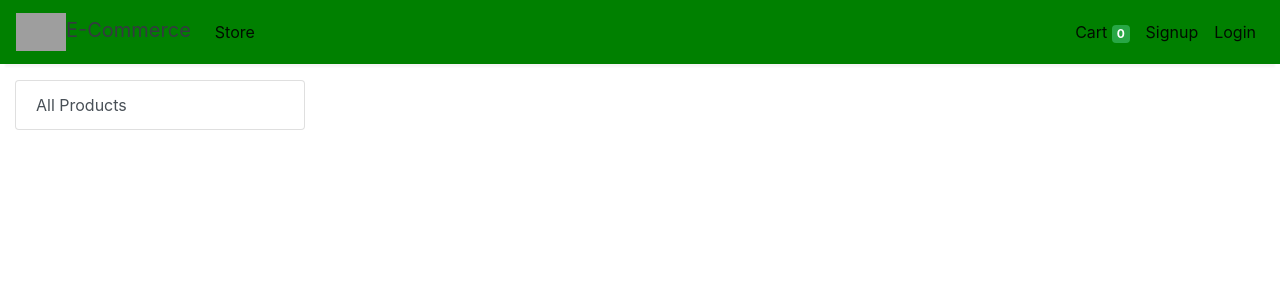
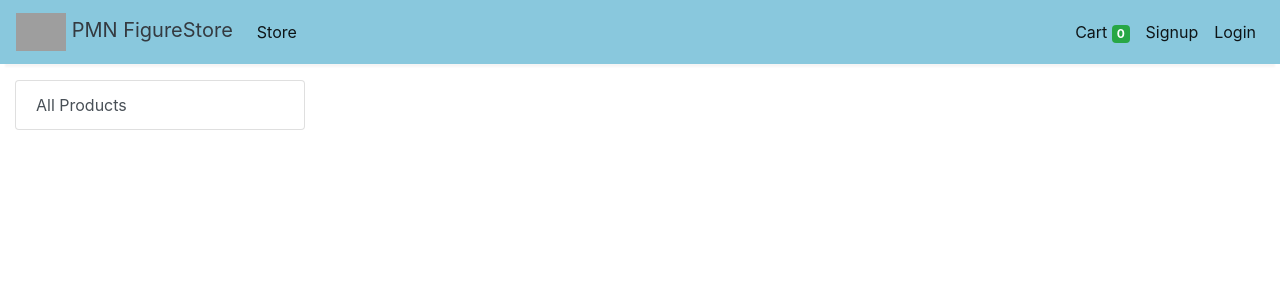
Before and after one commit to sc-matthew/Django_Website, a Django app: page /store in a window 1280 px wide. Shown: the top 300 px of the page. Run offline with Django 4.2, Linux system fonts and the light colour scheme; data that the repository does not hold is empty; some libraries are stand-ins or nearby versions; grey boxes are pictures that could not be loaded.

Commit message:
update colour and website logo + add more functionality

```diff
--- a/Buyers/templates/base.html
+++ b/Buyers/templates/base.html
@@ -10,20 +10,24 @@
   <link rel="stylesheet" href="https://maxcdn.bootstrapcdn.com/bootstrap/4.0.0/css/bootstrap.min.css"
     integrity="sha384-Gn5384xqQ1aoWXA+058RXPxPg6fy4IWvTNh0E263XmFcJlSAwiGgFAW/dAiS6JXm" crossorigin="anonymous">
 
-  <title>E-commerce Website</title>
+  <title>PMN Shopping | World Best E-Commerce</title>
+
+  <link rel = "icon" href =
+"https://cdn-icons-png.flaticon.com/512/1041/1041883.png"
+        type = "image/x-icon">
 
   <style>
     nav{
-      background-color: green;
+      background-color: rgb(137, 200, 221);
     }
     .one-edge-shadow {
               box-shadow: 0 8px 2px -5px rgb(246, 245, 245);
 }
-.display-8{
-  font-weight: 200;
-  font-size: 30px;
-  font-colour: $teal-200;
-}
+  /* .display-8{
+    font-weight: 200;
+    font-size: 30px;
+    font-colour: $teal-200
+  } */
   </style>
 </head>
 
@@ -38,7 +42,7 @@
     <a class="navbar-brand ms-3 text-dark " href="/">
     <link rel="stylesheet" href="https://use.fontawesome.com/releases/v5.7.0/css/all.css" integrity="sha384-lZN37f5QGtY3VHgisS14W3ExzMWZxybE1SJSEsQp9S+oqd12jhcu+A56Ebc1zFSJ" crossorigin="anonymous">
 
-    <img src="https://www.freepnglogos.com/uploads/shopping-cart-png/shopping-cart-svg-png-icon-download-28.png" style="width:50px;height:50px,color:text-light;">E-Commerce</a>
+    <img src="https://www.freepnglogos.com/uploads/shopping-cart-png/shopping-cart-svg-png-icon-download-28.png" style="width:50px;height:50px,color:text-light;"> PMN FigureStore</a>
     <button class="navbar-toggler" type="button" data-toggle="collapse" data-target="#navbarSupportedContent"
       aria-controls="navbarSupportedContent" aria-expanded="false" aria-label="Toggle navigation">
       <span class="navbar-toggler-icon"></span>
```
Also changed, not shown: Buyers/icon/logo_website.png (added).
